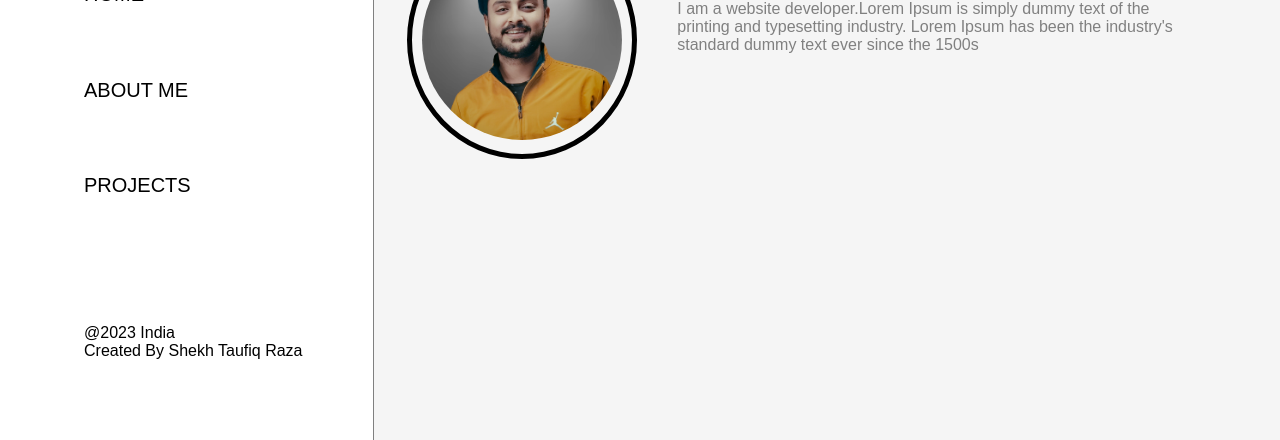
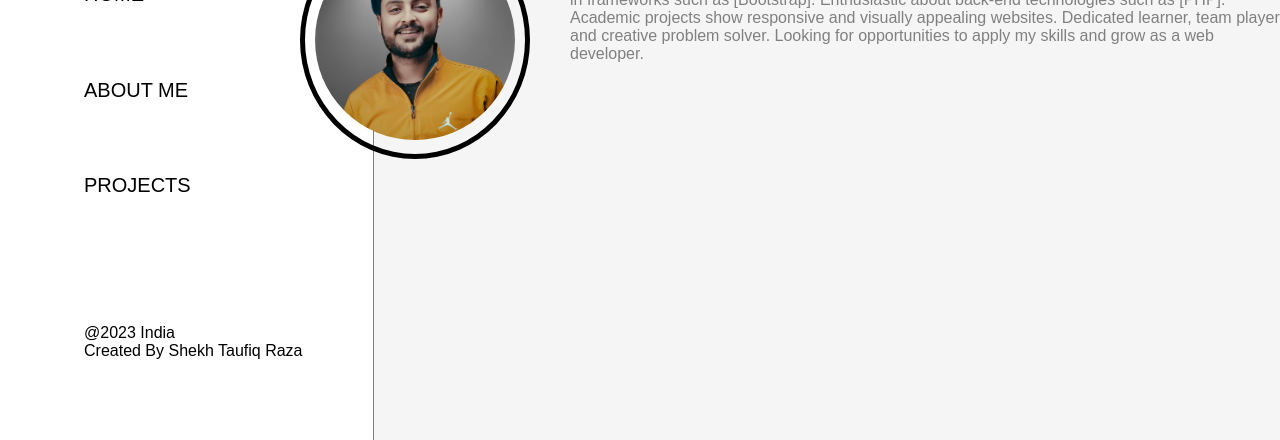
Before and after one commit to Taufiqraza/Taufiq_Portfolio, a plain HTML site: page index.html in a window 1280 px wide. Shown: the part 360-800 px from the top of the page. Drawn offline with Linux system fonts and the light colour scheme; some icons are missing.

Commit message:
updated discription

```diff
--- a/index.html
+++ b/index.html
@@ -63,7 +63,7 @@
       <div class="mytext">
         <div class="grid-items">
           <h1 class="name tracking-in-expand">SHEKH TAUFIQ RAZA</h1>
-          <p class="dis">I am a website developer.Lorem Ipsum is simply dummy text of the <br>printing and typesetting industry. Lorem Ipsum has been the industry's<br> standard dummy text ever since the 1500s</p>
+          <p class="dis">Passionate university graduate with very good knowledge of HTML, CSS and JavaScript. Proficient in frameworks such as [Bootstrap]. Enthusiastic about back-end technologies such as [PHP]. Academic projects show responsive and visually appealing websites. Dedicated learner, team player and creative problem solver. Looking for opportunities to apply my skills and grow as a web developer.</p>
         </div>
         <div class="grid-item1">
           <h3 class="work blink-1">Click Enter to <br>View My Works</h3>
```
